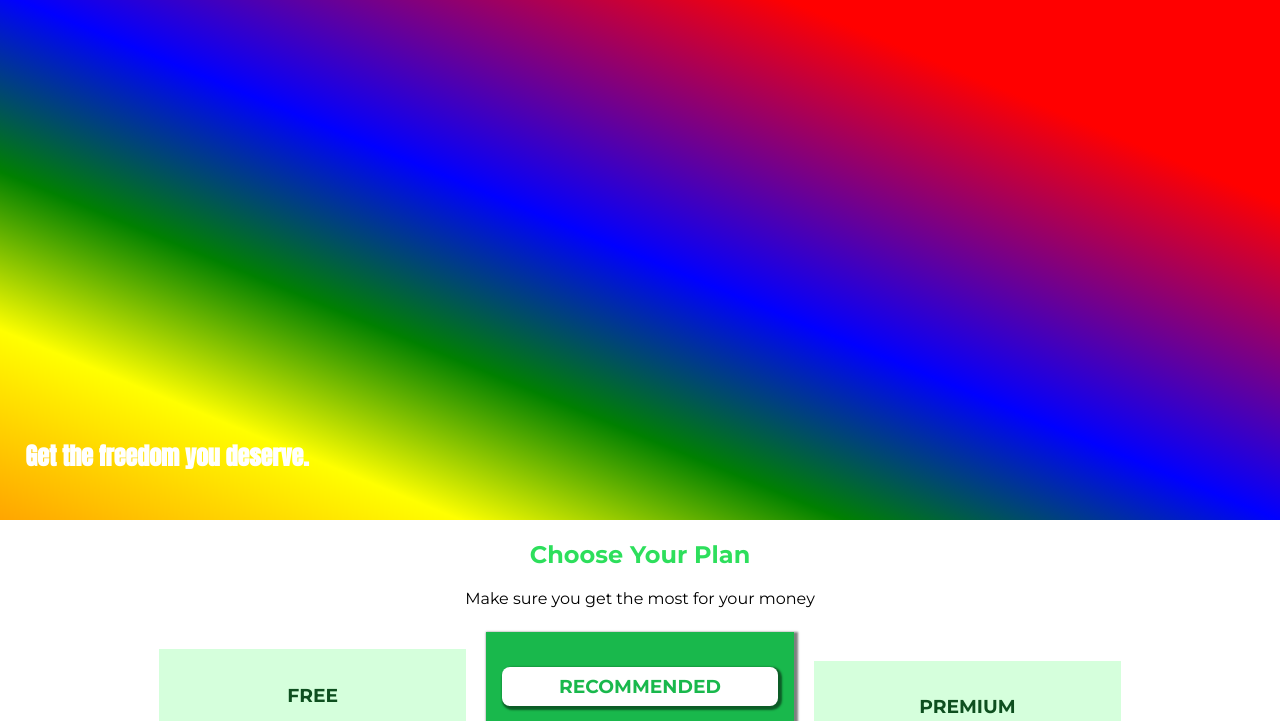
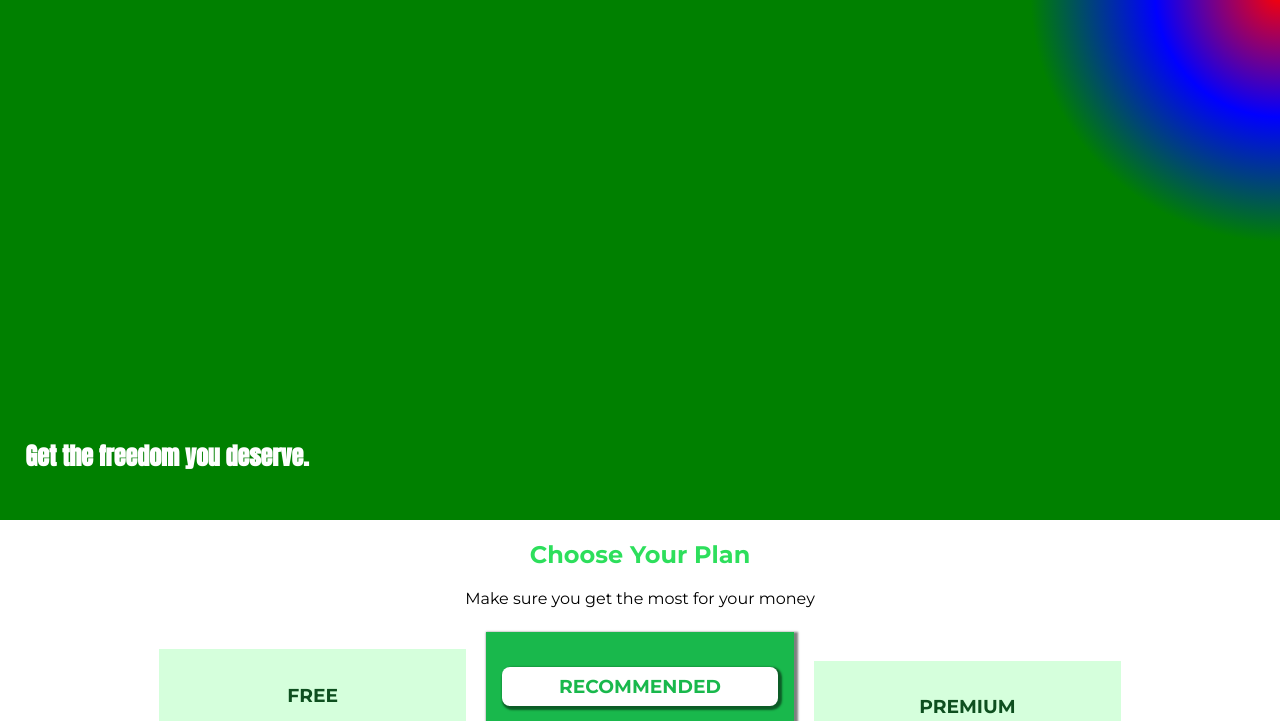
Before and after one commit to AlexDoss42/css_basics, a plain HTML site: page index.html in a window 1280 px wide. Shown: the part 51-772 px from the top of the page. Drawn offline with Linux system fonts and the light colour scheme.

Commit message:
playing around as the radial gradient

```diff
--- a/main.css
+++ b/main.css
@@ -3,13 +3,19 @@
   background-size: cover;
   background-position: left 10% bottom 20%;
   background-repeat: no-repeat;
-  background-image: linear-gradient(
+  /* background-image: linear-gradient(
     to left bottom,
     red 20%,
     blue 50%,
     green 67%,
     yellow 82%,
     orange 100%
+  ); */
+  background-image: radial-gradient(
+    circle 250px at top right,
+    red,
+    blue,
+    green
   );
   width: 100%;
   height: 528px;
```
